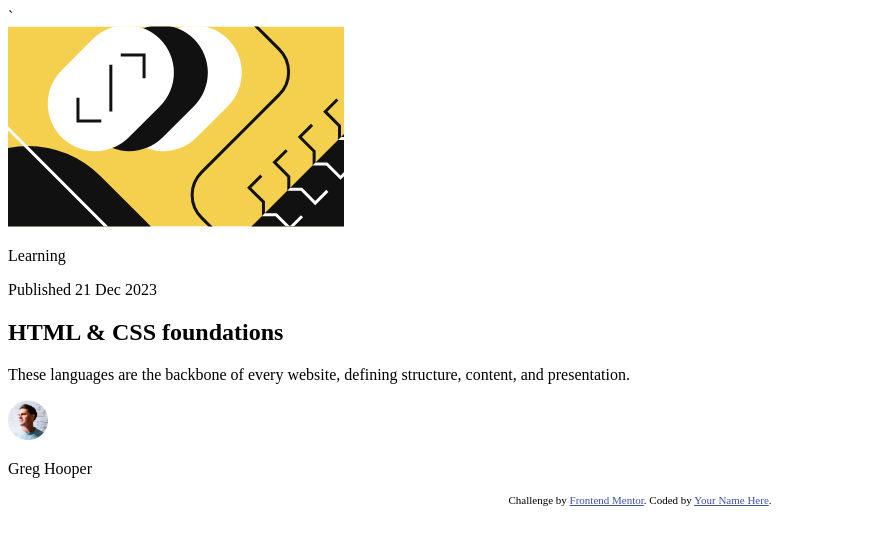
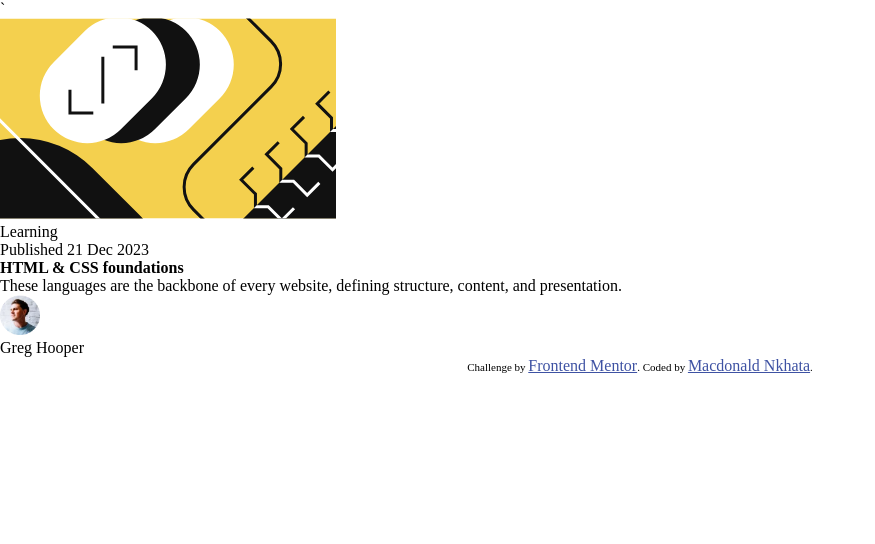
Before and after one commit to MacNkhata/blog-preview-card, a plain HTML site: page index.html in a window 1280 px wide. Shown: the whole page, without its empty margins (0-875 px from the left). Drawn offline with Linux system fonts and the light colour scheme.

Commit message:
feat reset default styles

```diff
--- /dev/null
+++ b/css/styles.css
@@ -0,0 +1,13 @@
+:root {
+  --yellow: hsl(47, 88%, 63%);
+  --white: hsl(0, 0%, 100%);
+  --gray-500: hsl(0, 0%, 42%);
+  --gray-950: hsl(0, 0%, 7%);
+}
+
+* {
+  box-sizing: border-box;
+  margin: 0;
+  padding: 0;
+  font-size: 16px;
+}
--- a/index.html
+++ b/index.html
@@ -14,6 +14,8 @@
       sizes="32x32"
       href="./assets/images/favicon-32x32.png"
     />
+
+    <link rel="stylesheet" href="./css/styles.css" />
 
     <title>Frontend Mentor | Blog preview card</title>
 
@@ -60,7 +62,7 @@
         Challenge by
         <a href="https://www.frontendmentor.io?ref=challenge" target="_blank"
           >Frontend Mentor</a
-        >. Coded by <a href="#">Your Name Here</a>.
+        >. Coded by <a href="#">Macdonald Nkhata</a>.
       </div>
     </footer>
   </body>
```
